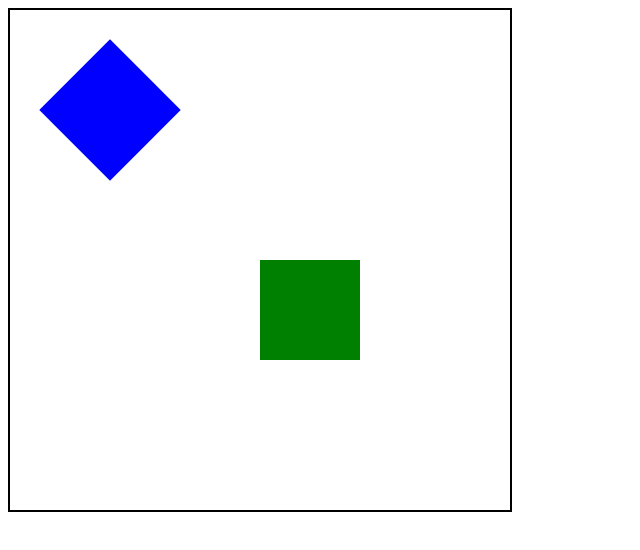
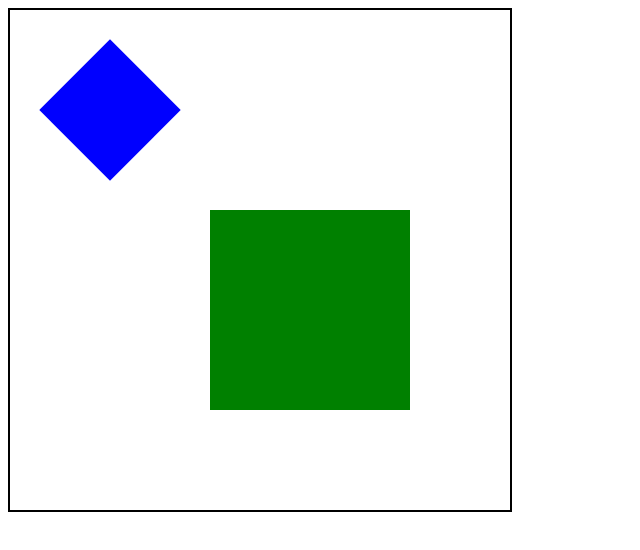
Before and after one commit to hejny/touchcontroller, a website: page samples/multitouch2.html in a window 1280 px wide. Shown: the whole page, without its empty margins (0-640 px from the left). Drawn offline with Linux system fonts and the light colour scheme.

Commit message:
+! Rotated squares

```diff
--- a/samples/multitouch2.html
+++ b/samples/multitouch2.html
@@ -73,7 +73,7 @@
         new Rect(
             'green',
             new TC.Vector2(300, 300),
-            new TC.Vector2(100, 100),
+            new TC.Vector2(200, 200),
             0
         )
     ];
@@ -101,19 +101,22 @@
         }
     );
 
-    console.log(touchController.hover);
-    let lastHoverPosition = touchController.hover.firstPosition;
+    let lastHoverPosition = null;
     touchController.hover.positions.subscribe((position)=>{
         if(rects.some((rect)=>rect.intersects(position))){
+            if(lastHoverPosition) {
                 ctx.strokeStyle = '#ff00ff';//rects[0].color;
                 ctx.lineCap = 'round';
                 ctx.lineWidth = 3;
                 ctx.beginPath();
-            ctx.moveTo(lastHoverPosition.x,lastHoverPosition.y);
-            ctx.lineTo(position.x,position.y);
+                ctx.moveTo(lastHoverPosition.x, lastHoverPosition.y);
+                ctx.lineTo(position.x, position.y);
                 ctx.stroke();
             }
             lastHoverPosition = position;
+        }else{
+            lastHoverPosition = null;
+    }
     });
 
 
--- a/src/Touch.ts
+++ b/src/Touch.ts
@@ -22,9 +22,8 @@ export default class Touch {
                 public eventId: string,//todo this should be external id only in controller
                 public type: 'TOUCH' | 'MOUSE',
                 public firstPosition: TimeVector2) {
+        this.lastPosition = firstPosition;
         this.positions = Observable.create((observer: Observer<TimeVector2>) => {
-
-            this.lastPosition = firstPosition;
             observer.next(firstPosition);
             this._positionsObserver = observer;
         }).share();//todo share vs publish
--- a/src/Transformation.ts
+++ b/src/Transformation.ts
@@ -15,10 +15,18 @@ export default class Transformation {
         );
     }
 
+    clone(): Transformation {
+        return new Transformation(
+            this.translate.clone(),
+            this.rotate,
+            this.scale
+        );
+    }
+
     add(transformation: Transformation): Transformation {
         return new Transformation(
             this.translate.add(transformation.translate),
-            (this.rotate + transformation.rotate) % (Math.PI * 2),
+            (this.rotate + transformation.rotate),//todo % (Math.PI * 2),
             this.scale * transformation.scale,
         );
     }
@@ -26,7 +34,7 @@ export default class Transformation {
     subtract(transformation: Transformation): Transformation {
         return new Transformation(
             this.translate.subtract(transformation.translate),
-            (this.rotate - transformation.rotate + (Math.PI * 2)) % (Math.PI * 2),
+            (this.rotate - transformation.rotate /*+ (Math.PI * 2)*/),//todo % (Math.PI * 2),
             this.scale / transformation.scale,
         );
     }
--- a/src/multiTouchTransformations.ts
+++ b/src/multiTouchTransformations.ts
@@ -1,21 +1,33 @@
 import {Observable} from 'rxjs/Observable';
 import {Observer} from "rxjs/Observer";
+import {Subscription} from "rxjs/Subscription";
 import MultiTouch from './MultiTouch';
 import Transformation from './Transformation';
-import Vector2 from './Vector2';
+//import Vector2 from './Vector2';
 
 
 export default function multiTouchTransformations<TElement>(multiTouch: MultiTouch<TElement>, objectTransformation: Transformation = Transformation.Zero()): Observable<Transformation> {
     return Observable.create((observer: Observer<Transformation>) => {
+
+        objectTransformation = objectTransformation.clone();
+
+        let subscriptions: Subscription[] = [];
+
         multiTouch.ongoingTouchesChanges.subscribe(
             (touches) => {
+
+
+                for(const subscription of subscriptions){
+                    subscription.unsubscribe();
+                }
+                //todo maybe subscription = [];
 
                 console.log(touches);
                 if (touches.length === 1) {
 
                     //todo dispose after change touches
                     const touch = touches[0];
-                    touch.positions.subscribe((position)=>{
+                    subscriptions = [touch.positions.subscribe((position)=>{
                         //console.log( position.subtract(touch.firstPosition));
                         observer.next(
                             //todo optimize
@@ -25,7 +37,7 @@ export default function multiTouchTransformations<TElement>(multiTouch: MultiTou
                                 1
                             ))
                         );
-                    });
+                    })];
 
 
                 } else if (touches.length === 2) {
@@ -36,10 +48,11 @@ export default function multiTouchTransformations<TElement>(multiTouch: MultiTou
                     const touch2 = touches[1];
 
 
+                    console.log(touch2.lastPosition);
                     const countTouchesTransformation = () => {
                         return new Transformation(
-                            Vector2.Zero(),
-                            0,
+                            touch1.lastPosition.add(touch2.lastPosition).scale(1/2),
+                            touch1.lastPosition.rotation(touch2.lastPosition),
                             touch1.lastPosition.length(touch2.lastPosition)
                         );
                     };
@@ -52,7 +65,9 @@ export default function multiTouchTransformations<TElement>(multiTouch: MultiTou
 
                         const currentTouchesTransformation = countTouchesTransformation();
 
-                        objectTransformation = objectTransformation.add(currentTouchesTransformation.subtract(lastTouchesTransformation));
+                        objectTransformation = objectTransformation.add(
+                            currentTouchesTransformation.subtract(lastTouchesTransformation)
+                        );
                         observer.next(objectTransformation);
 
                         lastTouchesTransformation = currentTouchesTransformation;
@@ -61,8 +76,10 @@ export default function multiTouchTransformations<TElement>(multiTouch: MultiTou
                     };
 
 
-                    touch1.positions.subscribe(touchMoveCallback);
-                    touch2.positions.subscribe(touchMoveCallback);
+                    subscriptions = [
+                        touch1.positions.subscribe(touchMoveCallback),
+                        touch2.positions.subscribe(touchMoveCallback)
+                    ];
 
 
                 }
```
Also changed, not shown: dist/touchcontroller.browser.js, dist/touchcontroller.js, dist/typings/src/Transformation.d.ts, 2 other files. Lines whose indentation alone changed are shown as unchanged.
